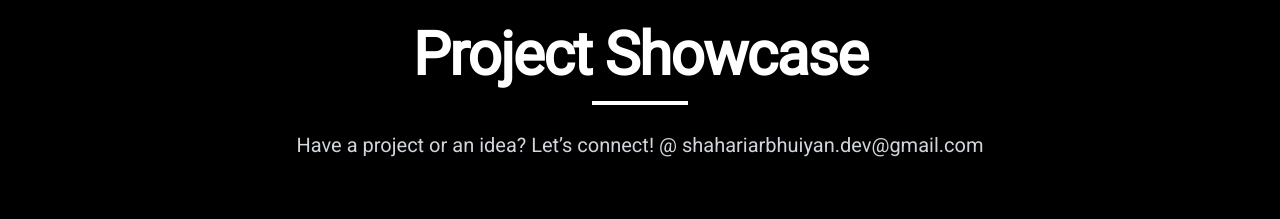
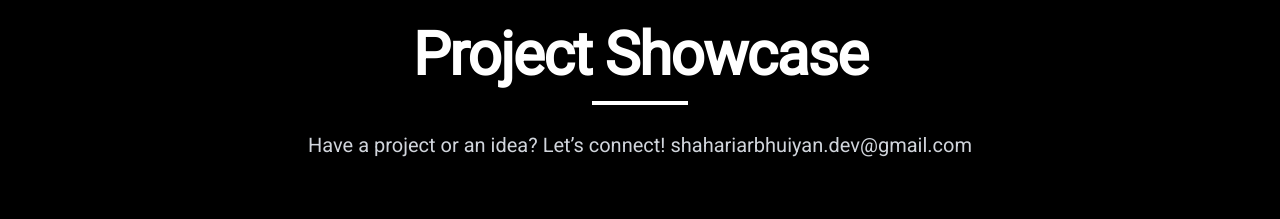
Before and after one commit to shahariarraghib/portfolio-final-2026, a Next.js app: page / in a window 1280 px wide. Shown: the part 1540-1759 px from the top of the page. Built offline with nearby package versions, Linux system fonts and the light colour scheme; no server answers.

Commit message:
change email

```diff
--- a/components/uiComponent/ProjectShowcase.tsx
+++ b/components/uiComponent/ProjectShowcase.tsx
@@ -242,7 +242,7 @@ const ProjectShowcase: React.FC = () => {
             variants={itemAnimation}
             className="text-gray-300 max-w-3xl mx-auto text-base sm:text-lg md:text-xl leading-relaxed px-2 break-words"
           >
-            Have a project or an idea? Let’s connect! @
+            Have a project or an idea? Let’s connect!
             shahariarbhuiyan.dev@gmail.com
           </motion.p>
         </motion.div>
```
